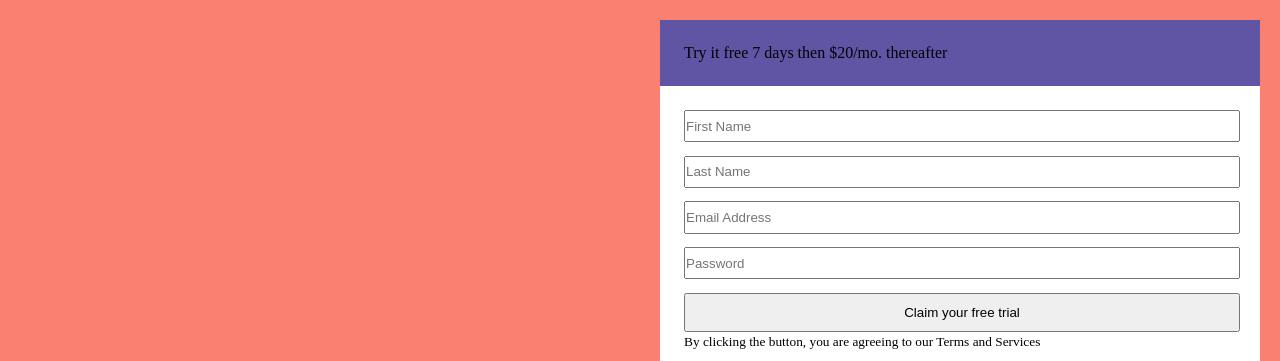
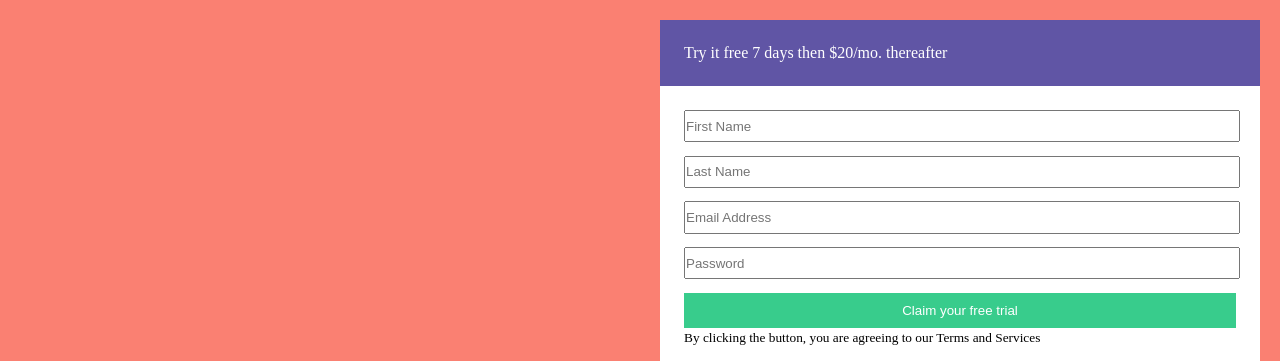
Before and after one commit to BboyAkers/CSS_Sass_Projects, a website: page SignUpForm/index.html in a window 1280 px wide. Shown: the top 361 px of the page. Drawn offline with Linux system fonts and the light colour scheme.

Commit message:
updating styling for signup form

```diff
--- a/SignUpForm/index.html
+++ b/SignUpForm/index.html
@@ -22,7 +22,7 @@
       </div>
     </div>
     <div class="col">
-      <div class="card background--blue">
+      <div class="card background--blue text--white">
         <p><strong></strong>Try it free 7</strong> days then $20/mo. thereafter</p>
       </div>
       <div class="card background--white">
@@ -32,7 +32,7 @@
           <input type="email" name="emailaddress" placeholder="Email Address" class="card--input">
           <input type="password" name="password" placeholder="Password" class="card--input">
 
-          <button type="submit" class="card--button">Claim your free trial</button>
+          <button type="submit" class="card--button background--green text--white">Claim your free trial</button>
           <p><small>By clicking the button, you are agreeing to our <span>Terms and Services</span></small></p>
         </form>
       </div>
--- a/SignUpForm/sass/main.scss
+++ b/SignUpForm/sass/main.scss
@@ -1,8 +1,8 @@
 $color-white: #fff;
-$color-blue: hsl(248, 32%, 49%);
+$color-accent-blue: hsl(248, 32%, 49%);
+$color-primary-green: hsl(154, 59%, 51%);
 $color-neutral-dark-blue: hsl(249, 10%, 26%);
 $color-neutral-grayish-blue: hsl(246, 25%, 77%);
-;
 
 *,
 *::before,
@@ -30,6 +30,14 @@ $color-neutral-grayish-blue: hsl(246, 25%, 77%);
   &--button {
     width: 100%;
     padding: .75em 0 .75em 0;
+    border: none;
+    // box-shadow: 2px 4px $color-primary-green;
+  }
+}
+
+.text {
+  &--white {
+    color: $color-white;
   }
 }
 
@@ -40,12 +48,17 @@ $color-neutral-grayish-blue: hsl(246, 25%, 77%);
   }
 
   &--blue {
-    background-color: $color-blue;
+    background-color: $color-accent-blue;
+  }
+
+  &--green {
+    background-color: $color-primary-green;
   }
 
   &--darkBlue {
     background-color: $color-neutral-dark-blue;
   }
+
   &--grayishBlue {
     background-color: $color-neutral-grayish-blue;
   }
```
Also changed, not shown: SignUpForm/css/style.css.
